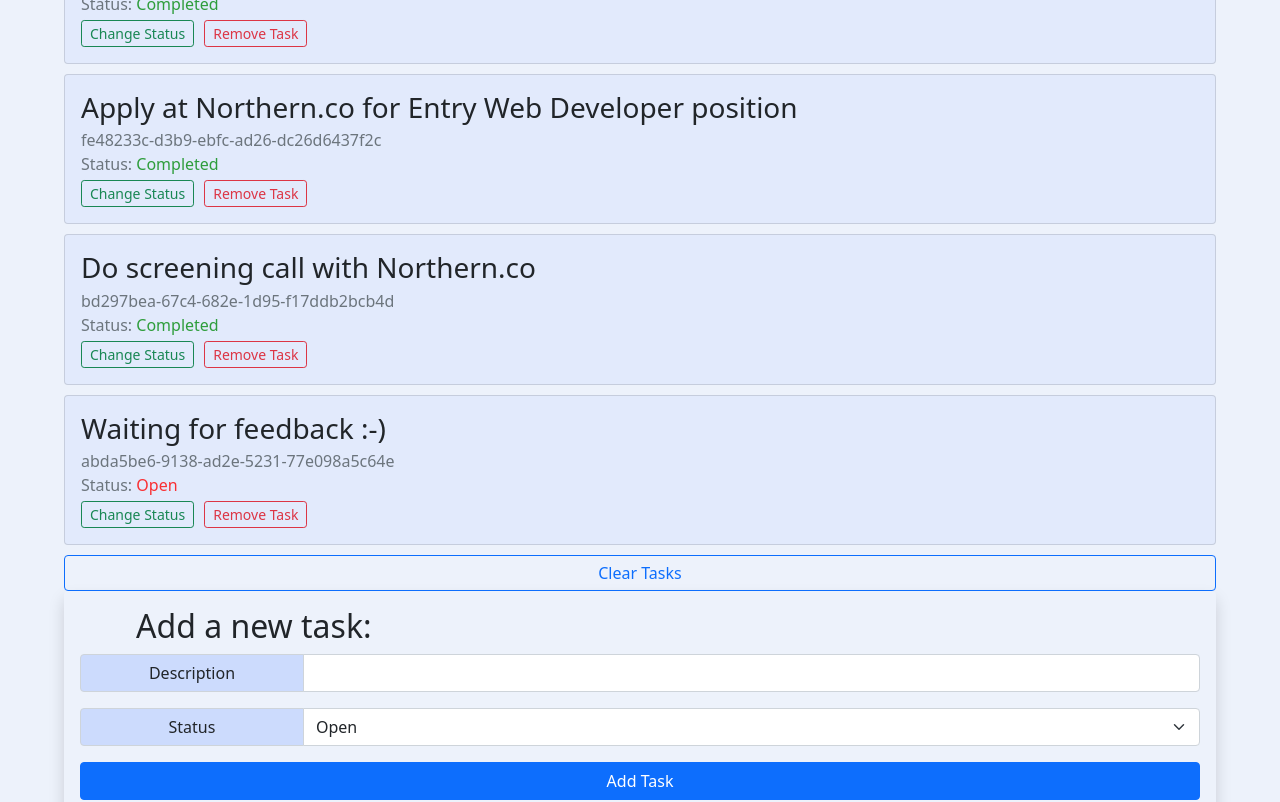
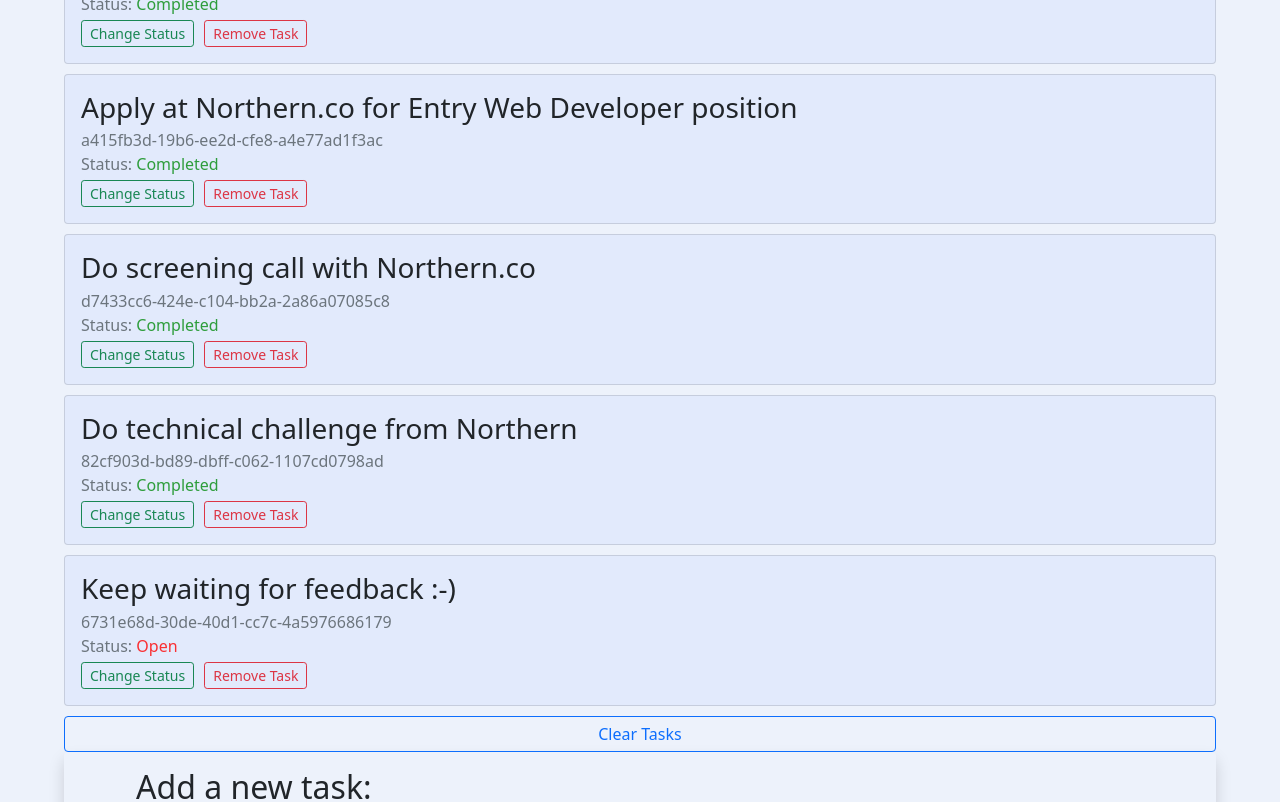
Before and after one commit to stepp4k/todo-app, a React (Create React App) app: page / in a window 1280 px wide. Shown: the part 400-1202 px from the top of the page. Built offline with nearby package versions, Linux system fonts and the light colour scheme.

Commit message:
Switch from class to function component

```diff
--- a/src/components/Tasks/Form/Form.js
+++ b/src/components/Tasks/Form/Form.js
@@ -1,86 +1,61 @@
-import React from 'react';
+import { useState } from 'react';
 import { Link } from 'react-router-dom';
 import uuid from 'react-uuid';
 import './Form.scss';
 
-export default class Form extends React.Component {
-    constructor(props) {
-        super(props);
+export default function Form(props) {
+    const [description, setDescription] = useState('');
+    const [done, setDone] = useState(false);
+    const [errorMessage, setErrorMessage] = useState(null);
 
-        this.state = {
-            description: '',
-            done: false,
-            errorMessage: null
-        }
+    const handleDescriptionChange = (e) => {
+        //console.log(e.target.value);
+        setDescription(e.target.value)
     }
 
-    handleDescriptionChange = (e) => {
-        //console.log(e.target.value);
-        this.setState({ description: e.target.value })
+    const handleStatusChange = (e) => {
+        setDone(e.target.value);
     }
 
-    handleStatusChange = (e) => {
-        this.setState({ done: e.target.value })
-    }
-
-    handleSubmitForm = (e) => {
+    const handleSubmitForm = (e) => {
         //console.log('submitting!')
         e.preventDefault();
 
         // Validating input
-        if (this.state.description === '') {
-            this.setState({ errorMessage: 'please enter description first' })
+        if (description === '') {
+            setErrorMessage('please enter description first')
         } else {
             // Handling submission
             let newTask = {
                 id: uuid(),
-                description: this.state.description,
-                done: this.state.done
+                description: description,
+                done: done
             }
 
-            this.props.addTask(newTask);
+            props.addTask(newTask);
 
-            this.setState({
-                description: '',
-                done: false,
-                errorMessage: null
-            });
+            setDescription('');
+            setDone(false);
+            setErrorMessage(null);
         }
     }
-
-    render() {
     return (
         <div className='addTask shadow p-3 mb-5 rounded'>
             <h2>Add a new task:</h2>
-                <form onSubmit={this.handleSubmitForm}>
-                    {this.state.errorMessage &&
+            <form onSubmit={handleSubmitForm}>
+                {errorMessage &&
                     <div className="alert alert-warning">
-                            Oops: {this.state.errorMessage}. Check our <Link className='alert-link' to='/help'><strong>help</strong></Link> page for more.
+                        Oops: {errorMessage}. Check our <Link className='alert-link' to='/help'><strong>help</strong></Link> page for more.
                     </div>
                 }
-
-                    {/* <label>
-                        <span>Description:</span>
-                        <input type='type' maxLength={150} onChange={this.handleDescriptionChange} value={this.state.description}></input>
-                    </label> */}
-
                 <div className="input-group mb-3">
                     <span className="input-group-text" id="inputGroup-sizing-default">Description</span>
-                        <input type="text" className="form-control" aria-label="Sizing example input" aria-describedby="inputGroup-sizing-default" maxLength={150} onChange={this.handleDescriptionChange} value={this.state.description} />
+                    <input type="text" className="form-control" aria-label="Sizing example input" aria-describedby="inputGroup-sizing-default" maxLength={150} onChange={handleDescriptionChange} value={description} />
                 </div>
-
-                    {/* <label>
-                        <span>Status:</span>
-                        <select onChange={this.handleStatusChange} value={this.state.done}>
-                            <option value={true}>Completed</option>
-                            <option value={false}>Open</option>
-                        </select>
-                    </label> */}
-
                 <div>
                     <div className="input-group mb-3">
                         <span className="input-group-text" id="inputGroup-sizing-default">Status</span>
-                            <select onChange={this.handleStatusChange} value={this.state.done} className="form-select" aria-label="Default select example">
+                        <select onChange={handleStatusChange} value={done} className="form-select" aria-label="Default select example">
                             <option value={true}>Completed</option>
                             <option value={false}>Open</option>
                         </select>
@@ -93,4 +68,3 @@
         </div>
     );
 }
-}
--- a/src/components/Tasks/Tasks.js
+++ b/src/components/Tasks/Tasks.js
@@ -1,19 +1,13 @@
-import React from 'react';
+import { useState, useEffect } from 'react';
 import uuid from 'react-uuid';
 import Task from './Task/Task';
 import './Tasks.scss';
 import Form from './Form/Form';
 
-class Tasks extends React.Component {
-    constructor(props) {
-        super(props);
+export default function Tasks() {
+    const [tasks, setTasks] = useState([]);
 
-        this.state = {
-            tasks: []
-        }
-    }
-
-    componentDidMount() {
+    useEffect(() => {
         const tasks = [
             {
                 id: uuid(),
@@ -38,70 +32,67 @@
             },
             {
                 id: uuid(),
-                description: 'Waiting for feedback :-)',
+                description: 'Do technical challenge from Northern',
+                done: true
+            },
+            {
+                id: uuid(),
+                description: 'Keep waiting for feedback :-)',
                 done: false
-            },
-        ];
+            }
+        ]
+        setTasks(tasks);
+    }, []);
 
-        this.setState({ tasks: tasks });
+    const handleClearTasks = () => {
+        setTasks([]);
     }
 
-    handleClearTasks = () => {
-        this.setState({ tasks: [] });
-    }
-
-    handleStatusChange = (id) => {
-        let currentTasks = this.state.tasks;
+    const handleStatusChange = (id) => {
+        let currentTasks = [...tasks];
         for (let task of currentTasks) {
             if (task.id === id) {
                 task.done = !task.done;
             }
         }
-        this.setState({ tasks: currentTasks });
+        setTasks(currentTasks);
     }
 
-    handleRemoveChange = (id) => {
-        let currentTasks = this.state.tasks.filter(item => item.id !== id);
-        this.setState({ tasks: currentTasks })
-
+    const handleRemoveChange = (id) => {
+        let currentTasks = tasks.filter(item => item.id !== id);
+        setTasks(currentTasks);
+    }
+    const addTask = (task) => {
+        setTasks([...tasks, task]);
     }
 
-    addTask = (task) => {
-        this.setState({ tasks: [...this.state.tasks, task] })
-    }
-
-    render() {
     return (
         <div className='tasks'>
             <h2>These are the tasks:</h2>
             <div>
-                    {this.state.tasks.map(
+                {tasks.map(
                     (task, index) => {
                         return (
                             <Task
                                 key={index}
                                 task={task}
-                                    handleStatusChange={this.handleStatusChange}
-                                    handleRemoveChange={this.handleRemoveChange}
+                                handleStatusChange={handleStatusChange}
+                                handleRemoveChange={handleRemoveChange}
 
                             />
                         );
                     }
                 )}
-
             </div>
 
             <div className='buttonContainer'>
-                    <button className='clear btn btn-outline-primary' onClick={this.handleClearTasks}>Clear Tasks</button>
+                <button className='clear btn btn-outline-primary' onClick={handleClearTasks}>Clear Tasks</button>
             </div>
             <div className='form'>
                 <Form
-                        addTask={this.addTask}
+                    addTask={addTask}
                 />
             </div>
         </div>
     );
-    };
 }
-
-export default Tasks;
```
Lines whose indentation alone changed are shown as unchanged.
